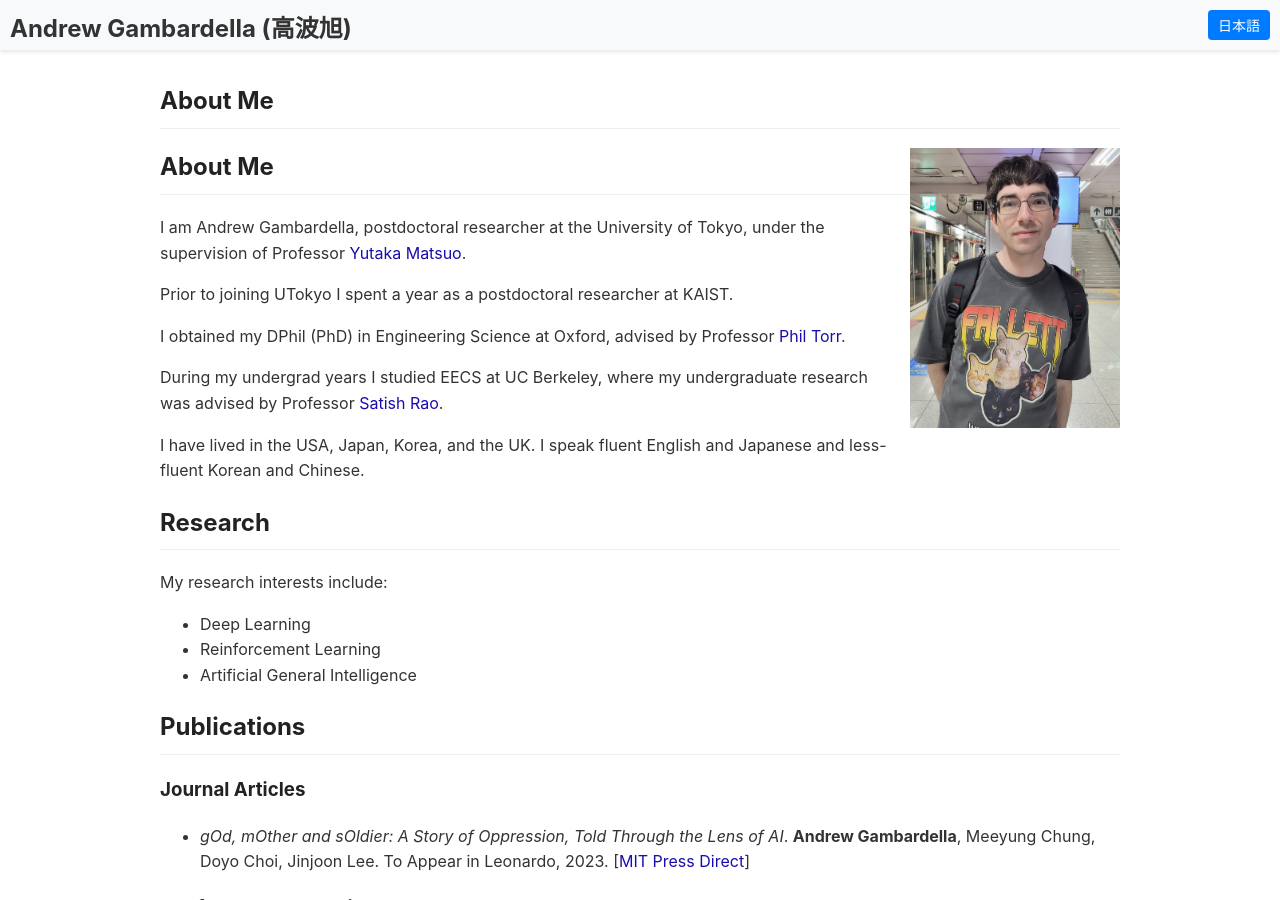
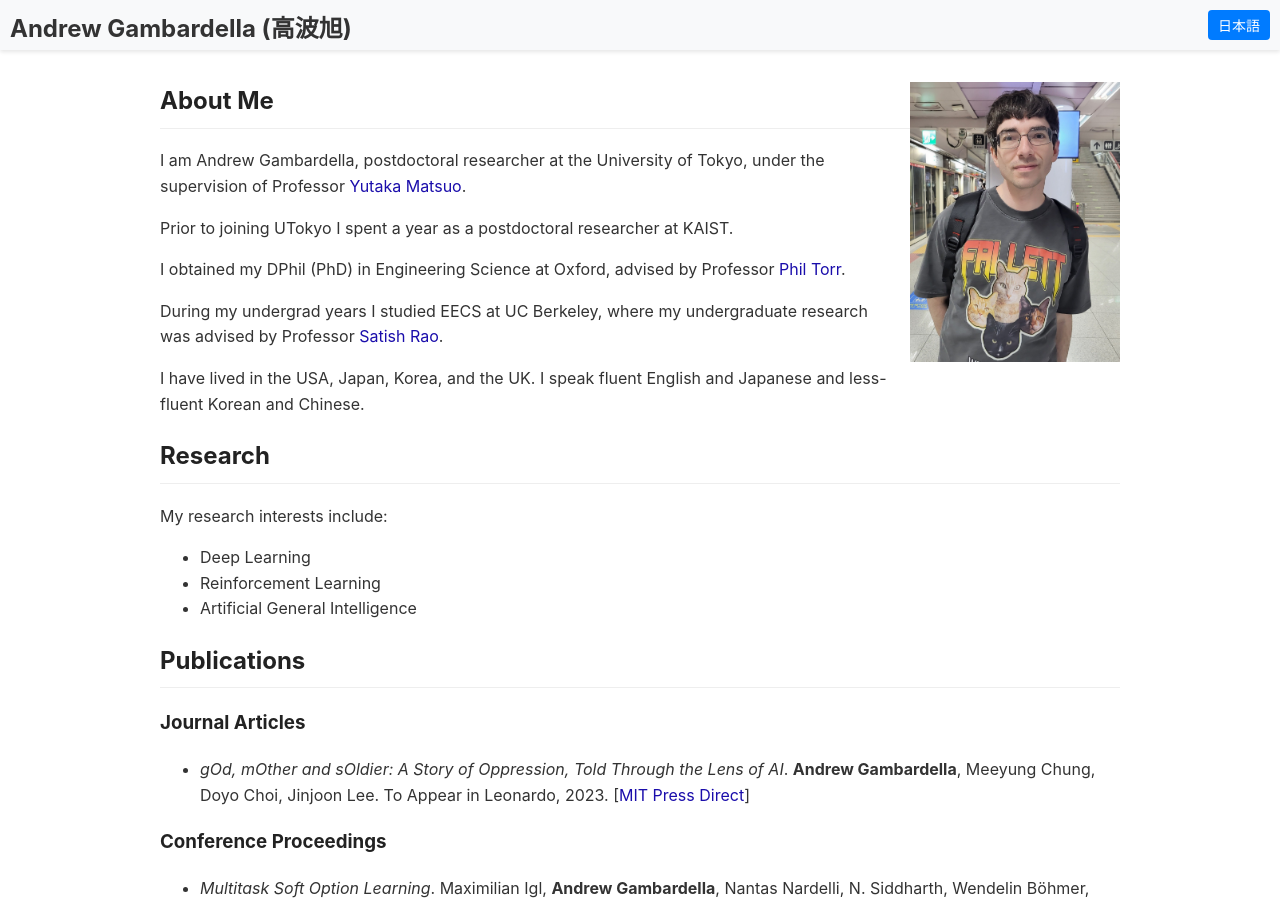
Before and after one commit to atgambardella/atgambardella.github.io, a Jekyll site: the page built from index.md, in a window 1280 px wide and 900 px high. Built offline with Jekyll 4.4.1, drawn with Linux system fonts in a browser that asks for light colours; a script that is not in the unit is left out; our own code applies the rules of GitHub Pages for plain Markdown files.

```diff
--- a/_layouts/default.html
+++ b/_layouts/default.html
@@ -18,7 +18,6 @@
   <main>
     {% if page.home %}
     <section class="about-me">
-      <h2 class="post-list-heading">{{ page.about-me-title | default: "About Me" }}</h2>
       <div class="about-me-content" style="position: relative;">
         <div style="float: right; margin-left: 20px;">
           <img src="/assets/images/profile_picture.jpg" alt="Profile Picture" width="210" height="280">
```
